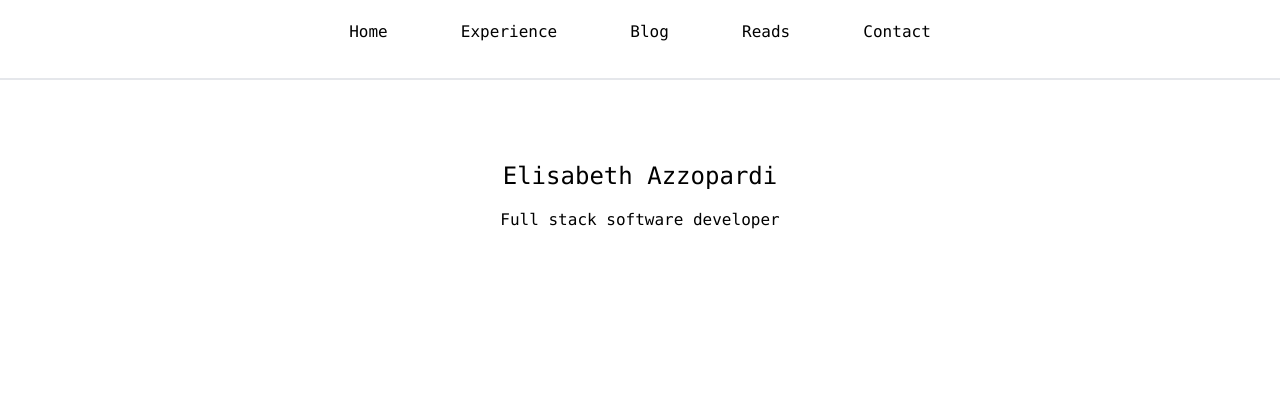
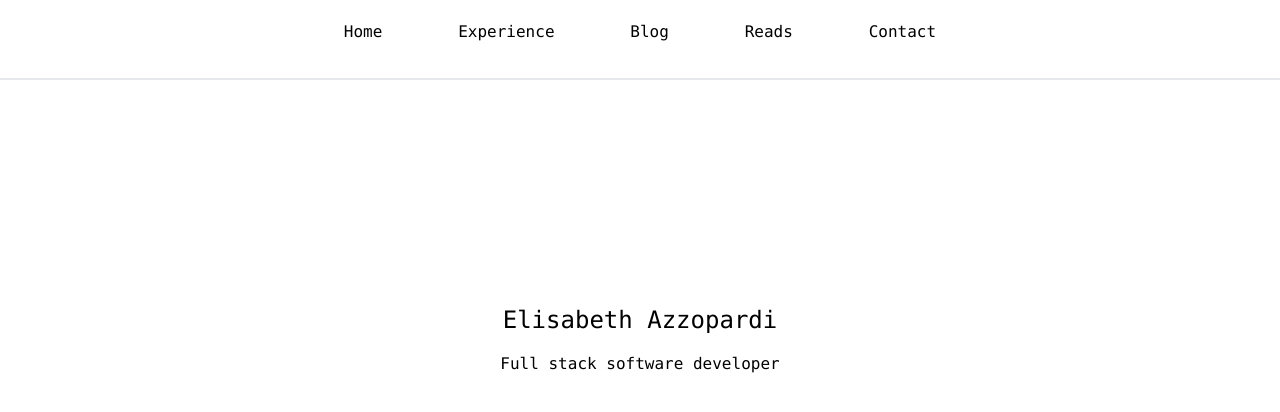
Before and after one commit to eliazzo/consolidation, a Next.js app: page / in a window 1280 px wide. Shown: the top 412 px of the page. Built offline with nearby package versions, Linux system fonts and the light colour scheme.

Commit message:
add height to top margin on landing page

```diff
--- a/app/components/Navbar.tsx
+++ b/app/components/Navbar.tsx
@@ -2,11 +2,11 @@ const Navbar = () => {
   return (
     <div className="h-20 w-vpw border-b-2 border-bg">
       <ul className="p-5 flex justify-evenly mx-64 font-mono">
-      <li><a href="/">Home</a></li>
-      <li><a href="/experience">Experience</a></li>
-      <li><a href="/blog">Blog</a></li>
-      <li><a href="/books">Reads</a></li>
-      <li><a href="/contact">Contact</a></li>
+      <li className="mx-2"><a href="/">Home</a></li>
+      <li className="mx-2"><a href="/experience">Experience</a></li>
+      <li className="mx-2"><a href="/blog">Blog</a></li>
+      <li className="mx-2"><a href="/books">Reads</a></li>
+      <li className="mx-2"><a href="/contact">Contact</a></li>
       </ul>
     </div>
   )
--- a/app/experience/components/card.tsx
+++ b/app/experience/components/card.tsx
@@ -1,7 +1,7 @@
 import { createServerComponentClient } from "@supabase/auth-helpers-nextjs";
 import { cookies } from "next/headers";
 
-const Card = async () => {
+const DisplayExperience = async () => {
   const supabase = createServerComponentClient({ cookies });
   const { data: experience } = await supabase.from("experience").select();
 
@@ -19,4 +19,4 @@ const Card = async () => {
   )
 }
 
-export default Card
+export default DisplayExperience
--- a/app/experience/page.tsx
+++ b/app/experience/page.tsx
@@ -1,4 +1,4 @@
-import Card
+import DisplayExperience
  from "./components/card"
 const Experience = ( ) => {
 
@@ -6,7 +6,7 @@ const Experience = ( ) => {
     <>
     <h1 className="text-center mt-8">Experience</h1>
     <div className="flex justify-start flex-wrap p-8">
-      <Card/>
+      <DisplayExperience/>
     </div>
     </>
   )
--- a/app/page.tsx
+++ b/app/page.tsx
@@ -1,7 +1,7 @@
 export default function Home() {
   return (
     <main>
-      <h1 className="mt-20 text-2xl text-center">Elisabeth Azzopardi</h1>
+      <h1 className="mt-56 text-2xl text-center">Elisabeth Azzopardi</h1>
       <p className="mt-4 text-center">Full stack software developer</p>
     </main>
   )
```
